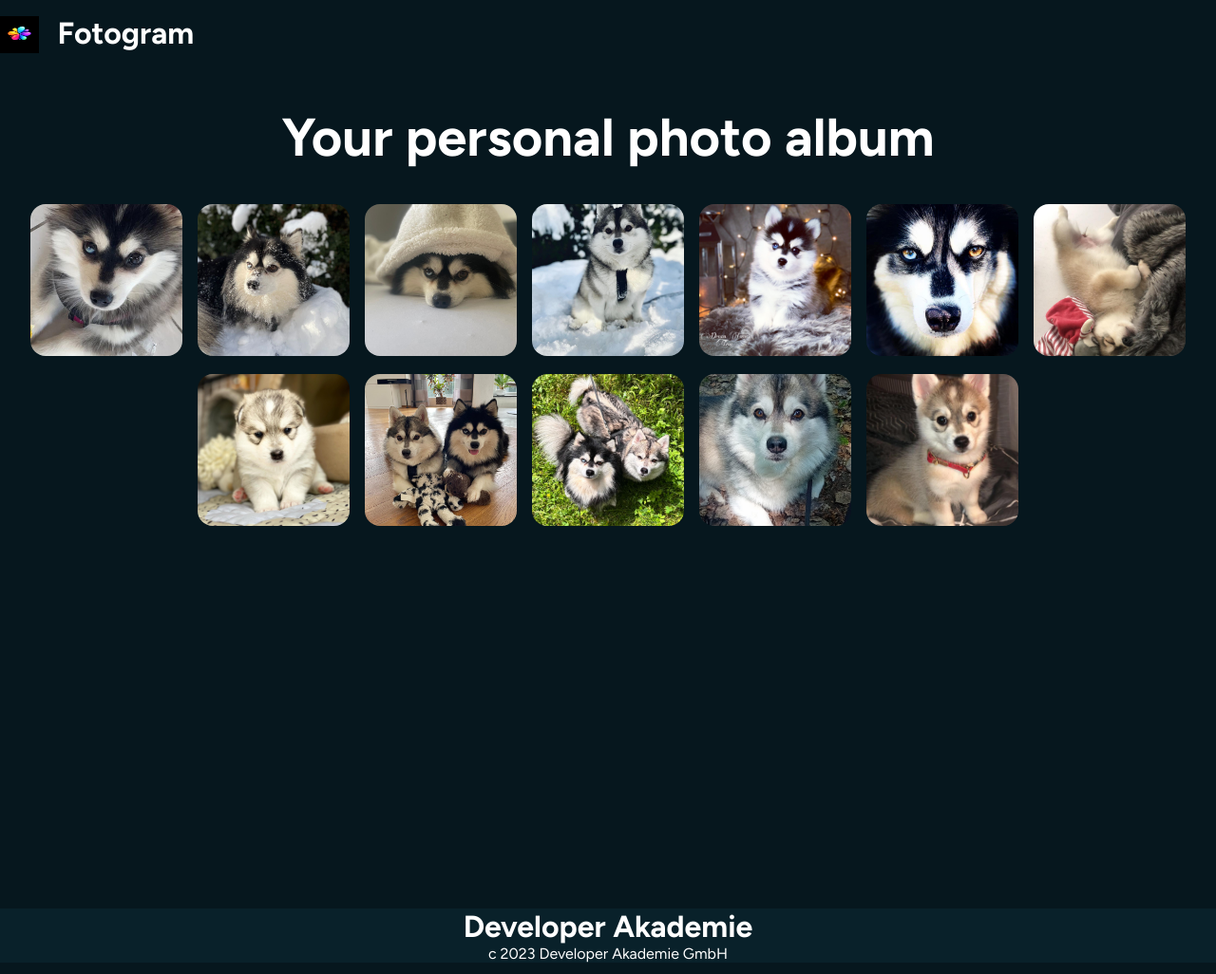
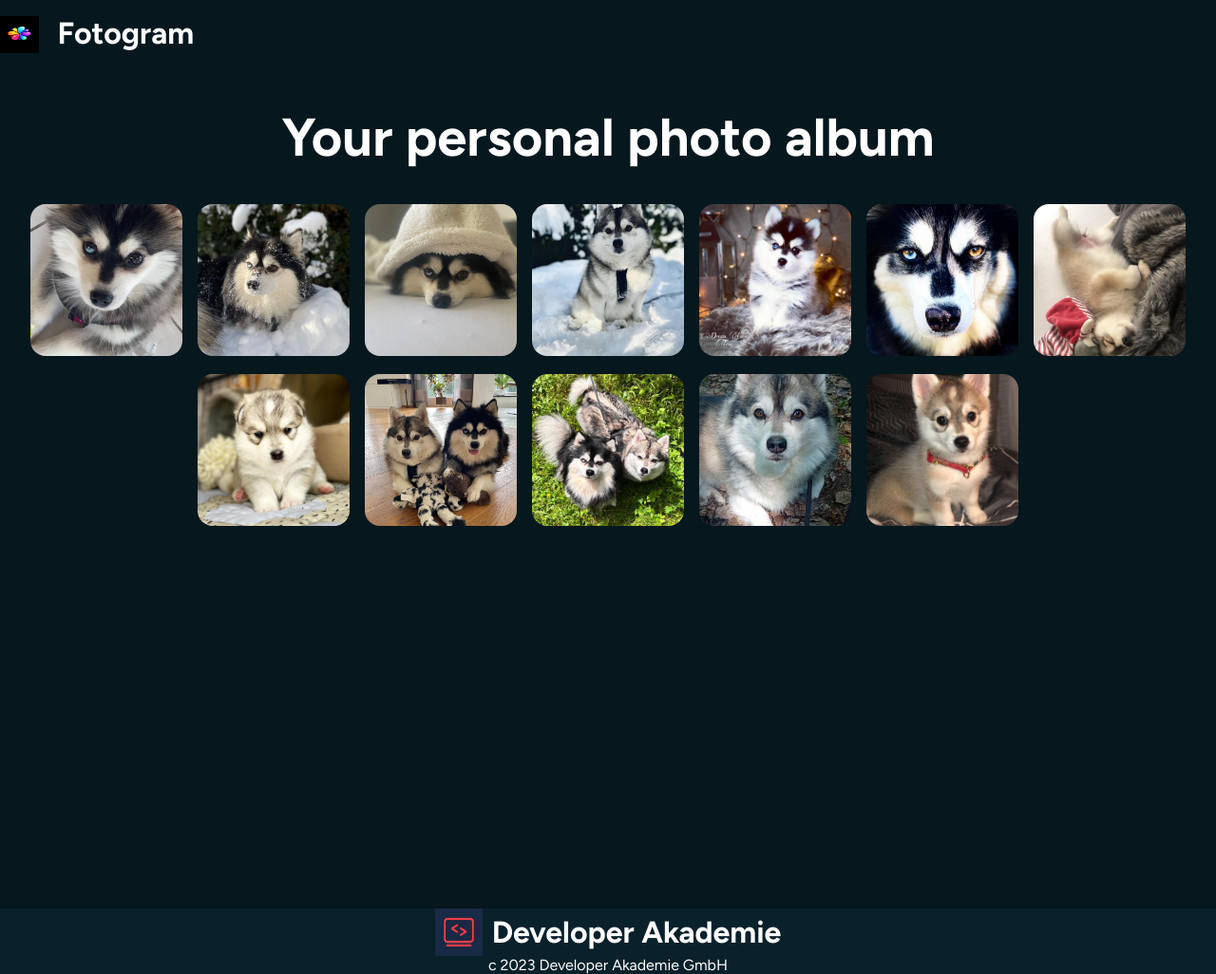
Before and after one commit to AlexJordan23/Fotogram3, a plain HTML site: page index.html in a window 1280 px wide. Shown: the whole page at 95% size. Drawn offline with Linux system fonts and the light colour scheme.

Commit message:
Footer geändert

```diff
--- a/index.html
+++ b/index.html
@@ -30,7 +30,10 @@
                     </div>
                 </div>
             <footer class="footer_container">
-                <h1 class="developer_container">Developer Akademie</h1>
+                <div class="flex_box">
+                    <img class="devlogo" src="./pictures/devlogo3.png" alt="Developer Akademie Logo">
+                    <h1 class="developer_container">Developer Akademie</h1>
+                </div>
                 <p class="developer_container">c 2023 Developer Akademie GmbH</p>
             </footer>
 
@@ -49,6 +52,7 @@
                 <p class="color_dialog">1/12</p>
                 <button class="color_button" onclick="changeImage(1)">&#8594 </button>
             </footer>
+
         </dialog>
 
         <script src="script.js" async defer></script>
--- a/style.css
+++ b/style.css
@@ -188,3 +188,15 @@
     padding: 0;
     cursor: pointer;
 }
+
+.devlogo{
+    width: 50px;
+    height: 50px;
+}
+
+.flex_box{
+    display: flex;
+    justify-content: center;
+    align-items: center;
+    gap: 10px;
+}
```
Also changed, not shown: pictures/devlogo.jpeg (added), pictures/devlogo2.jpeg (added), pictures/devlogo3.png (added), pictures/images.png (added), pictures/pfeil.png (added).
